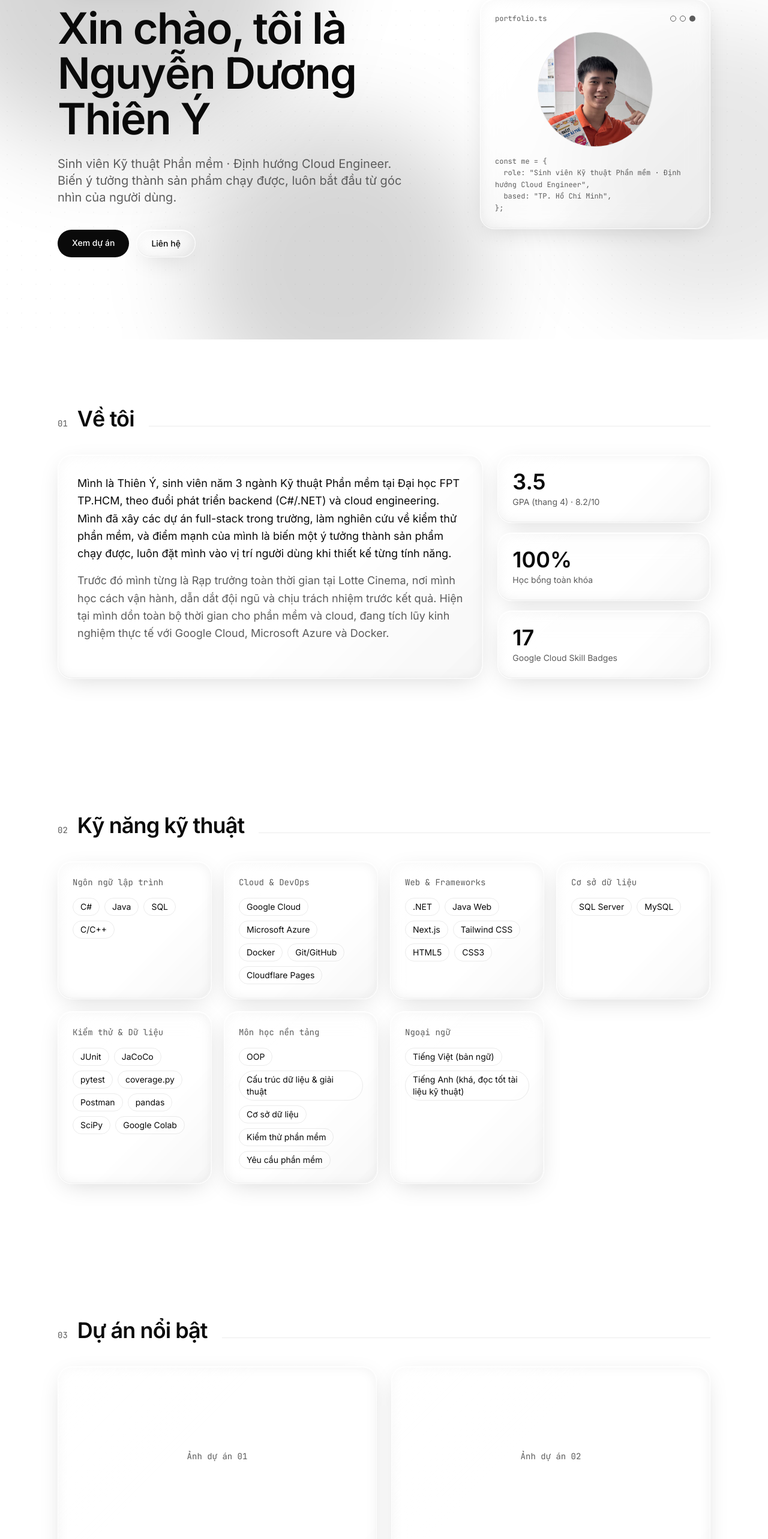
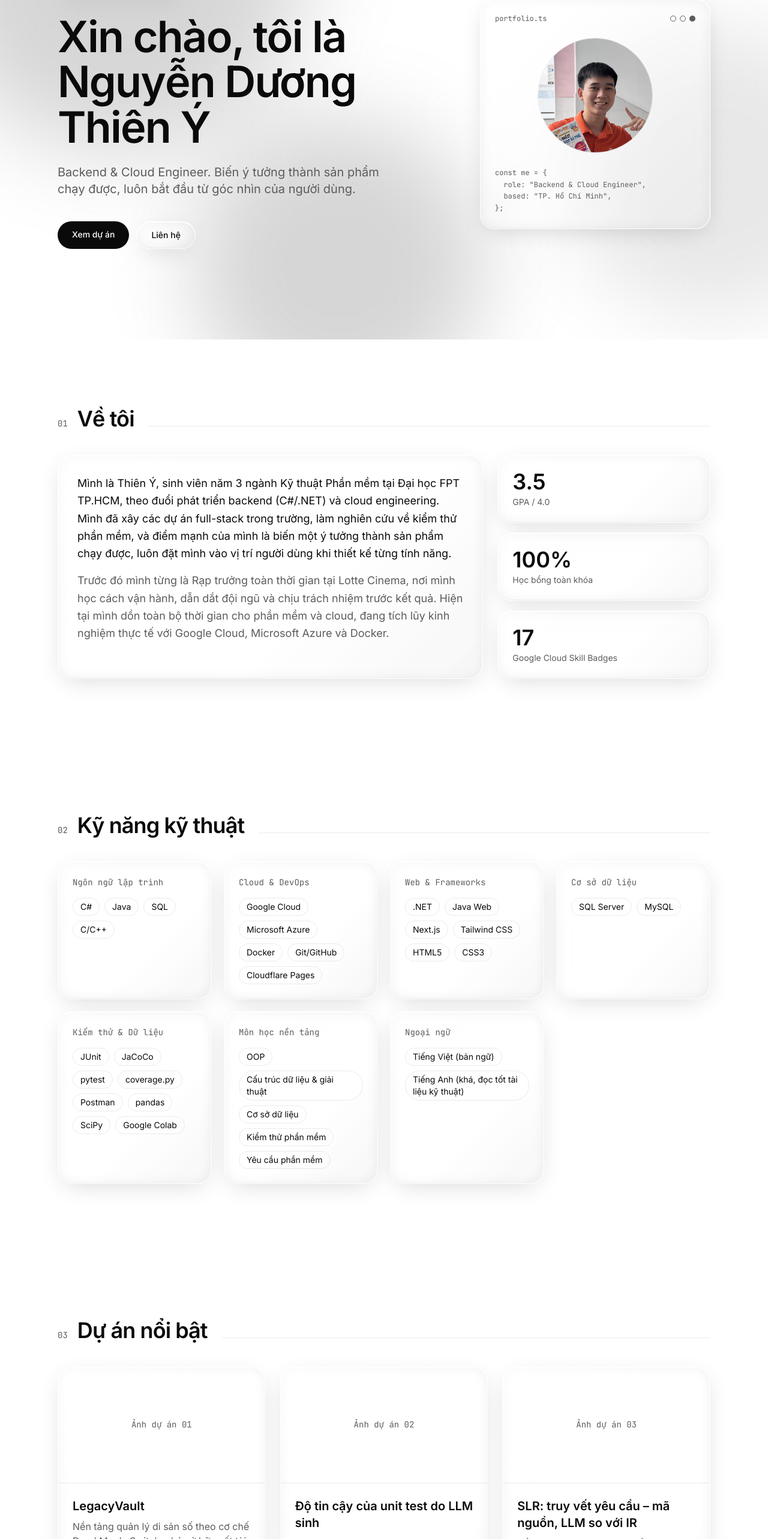
Before and after one commit to Toysideconqueror/portfolio, a Next.js app: page / in a window 1280 px wide. Shown: the part 234-2800 px from the top of the page at 60% size. Built offline with nearby package versions, Linux system fonts and the light colour scheme.

Commit message:
Role Backend & Cloud Engineer, GPA 4.0 only, restore original projects, tidy scholarship

```diff
--- a/src/components/sections/Projects.tsx
+++ b/src/components/sections/Projects.tsx
@@ -9,7 +9,7 @@ export default function Projects() {
   const { t, ui } = useLang();
   return (
     <Section id="projects" index="03" title={ui.sections.projects}>
-      <div className="grid gap-6 md:grid-cols-2">
+      <div className="grid gap-6 md:grid-cols-2 lg:grid-cols-3">
         {projects.map((p, i) => (
           <GlassCard key={i} as="article" className="flex flex-col overflow-hidden">
             <div className="flex aspect-video items-center justify-center border-b border-line font-mono text-sm text-muted">
--- a/src/data/content.ts
+++ b/src/data/content.ts
@@ -13,7 +13,7 @@ export const profile = {
   initials: "TY",
   // Ảnh đại diện nằm trong thư mục public/. File trong public/ được phục vụ ở gốc trang, nên đường dẫn là "/avatar.jpg".
   avatar: "/avatar.jpg",
-  role: { vi: "Sinh viên Kỹ thuật Phần mềm · Định hướng Cloud Engineer", en: "Software Engineering Student · Aspiring Cloud Engineer" } as Text,
+  role: { vi: "Backend & Cloud Engineer", en: "Backend & Cloud Engineer" } as Text,
   tagline: {
     vi: "Biến ý tưởng thành sản phẩm chạy được, luôn bắt đầu từ góc nhìn của người dùng.",
     en: "I turn ideas into working products, always starting from the user's point of view.",
@@ -39,7 +39,7 @@ export const about: { paragraphs: Text[]; facts: { label: Text; value: string }[
     },
   ],
   facts: [
-    { label: { vi: "GPA (thang 4) · 8.2/10", en: "GPA (4.0 scale) · 8.2/10" }, value: "3.5" },
+    { label: { vi: "GPA / 4.0", en: "GPA / 4.0" }, value: "3.5" },
     { label: { vi: "Học bổng toàn khóa", en: "Full-tuition scholarship" }, value: "100%" },
     { label: { vi: "Google Cloud Skill Badges", en: "Google Cloud Skill Badges" }, value: "17" },
   ],
@@ -75,22 +75,32 @@ export const projects: { title: Text; description: Text; tags: string[]; demo: s
   {
     title: "LegacyVault",
     description: {
-      vi: "Nền tảng quản lý di sản số theo cơ chế Dead Man's Switch: chủ sở hữu cất tài sản số vào kho mã hóa và check-in định kỳ; nếu ngừng check-in, hệ thống bàn giao cho người thừa kế qua các bước xác minh. Backend Spring Boot + Spring Data JPA theo kiến trúc phân lớp (controller, service, repository, DTO), xác thực JWT với access/refresh token, MySQL. Docker Compose cho môi trường local, GitHub Actions CI kiểm tra mọi push và pull request, chạy thật trên Microsoft Azure. Dự án nhóm môn SWP391.",
-      en: "A digital legacy platform built on a Dead Man's Switch: owners store digital assets in an encrypted vault and check in periodically; if they stop, the system hands the assets to beneficiaries through verification steps. Spring Boot + Spring Data JPA backend in a layered architecture (controller, service, repository, DTO), JWT auth with access/refresh tokens, MySQL. Docker Compose for local setup, GitHub Actions CI on every push and pull request, running live on Microsoft Azure. Team project for SWP391.",
+      vi: "Nền tảng quản lý di sản số theo cơ chế Dead Man's Switch: chủ sở hữu cất tài sản số vào kho mã hóa, nếu ngừng check-in thì hệ thống tự bàn giao cho người thừa kế qua các bước xác minh. Dự án nhóm môn SWP391, đã chạy thật trên Azure.",
+      en: "A digital legacy platform built on a Dead Man's Switch: owners store digital assets in an encrypted vault, and if they stop checking in, the system hands them over to beneficiaries through verified steps. Team project for SWP391, running live on Azure.",
     },
-    tags: ["Java", "Spring Boot", "Spring Data JPA", "JWT", "MySQL", "Docker Compose", "GitHub Actions", "Azure", "React"],
+    tags: ["Spring Boot", "Java", "React", "MySQL", "Docker", "Azure"],
     demo: "https://legacyvault.codes",
     repo: "https://github.com/azerc18/legacy-vault",
   },
   {
     title: { vi: "Độ tin cậy của unit test do LLM sinh", en: "Reliability of LLM-generated unit tests" },
     description: {
-      vi: "Nghiên cứu nhóm (SWT301): unit test do mô hình ngôn ngữ lớn viết có đáng tin không? So sánh 6 LLM trên 646 hàm Java và Python. Mình thiết kế pipeline tự động 3 khâu: (1) yêu cầu LLM sinh test, (2) chạy test và đo coverage bằng JUnit/JaCoCo cho Java, pytest/coverage.py cho Python, (3) tổng hợp. Phân tích 3.876 kết quả bằng pandas và SciPy để so sánh các mô hình theo thống kê.",
-      en: "Team research (SWT301): how reliable are unit tests written by large language models? Compared 6 LLMs on 646 Java and Python functions. I designed a 3-stage automated pipeline: (1) prompt each LLM to generate tests, (2) run them and measure coverage with JUnit/JaCoCo for Java and pytest/coverage.py for Python, (3) aggregate. Analyzed 3,876 results with pandas and SciPy to compare models statistically.",
+      vi: "Nghiên cứu nhóm (SWT301) so sánh 6 mô hình LLM trên 646 hàm Java/Python. Mình thiết kế pipeline 3 khâu (sinh test, chạy test và đo coverage, tổng hợp) và phân tích 3.876 kết quả bằng pandas và SciPy.",
+      en: "Team research (SWT301) comparing 6 LLMs on 646 Java/Python functions. I designed a 3-stage pipeline (generate tests, run them and measure coverage, aggregate) and analyzed 3,876 results with pandas and SciPy.",
     },
-    tags: ["LLM", "JUnit", "JaCoCo", "pytest", "coverage.py", "pandas", "SciPy"],
+    tags: ["Python", "pandas", "JUnit", "pytest", "LLM"],
     demo: "",
     repo: "https://github.com/Toysideconqueror/llm-unit-test-reliability",
+  },
+  {
+    title: { vi: "SLR: truy vết yêu cầu – mã nguồn, LLM so với IR", en: "SLR: requirements-to-code traceability, LLM vs IR" },
+    description: {
+      vi: "Tổng quan tài liệu có hệ thống (SWR302), mình là nhóm trưởng: xây dựng search string và tiêu chí chọn bài, sàng lọc 1.577 bài trên IEEE Xplore theo PRISMA, đọc full-text 10 bài và đề xuất hướng fine-tune Llama 3.1 bằng QLoRA.",
+      en: "Systematic literature review (SWR302) where I was team lead: built the search string and inclusion criteria, screened 1,577 IEEE Xplore papers following PRISMA, read 10 in full text and proposed fine-tuning Llama 3.1 with QLoRA.",
+    },
+    tags: ["Research", "PRISMA", "LLM", "Information Retrieval"],
+    demo: "",
+    repo: "https://github.com/Toysideconqueror/slr-traceability-llm-vs-ir",
   },
 ];
 
@@ -135,8 +145,8 @@ export const education: { school: Text; degree: Text; period: Text }[] = [
   {
     school: { vi: "Đại học FPT TP.HCM", en: "FPT University HCMC" },
     degree: {
-      vi: "Cử nhân Kỹ thuật Phần mềm · GPA 3.5/4.0 (8.2/10) · Học bổng toàn phần 100% (2024)",
-      en: "B.Sc. in Software Engineering · GPA 3.5/4.0 (8.2/10) · 100% full-tuition scholarship (2024)",
+      vi: "Cử nhân Kỹ thuật Phần mềm · GPA 3.5/4.0 · Học bổng 100% toàn khóa học",
+      en: "B.Sc. in Software Engineering · GPA 3.5/4.0 · 100% full-tuition scholarship",
     },
     period: { vi: "09/2024 – Hiện tại", en: "09/2024 – Present" },
   },
```
